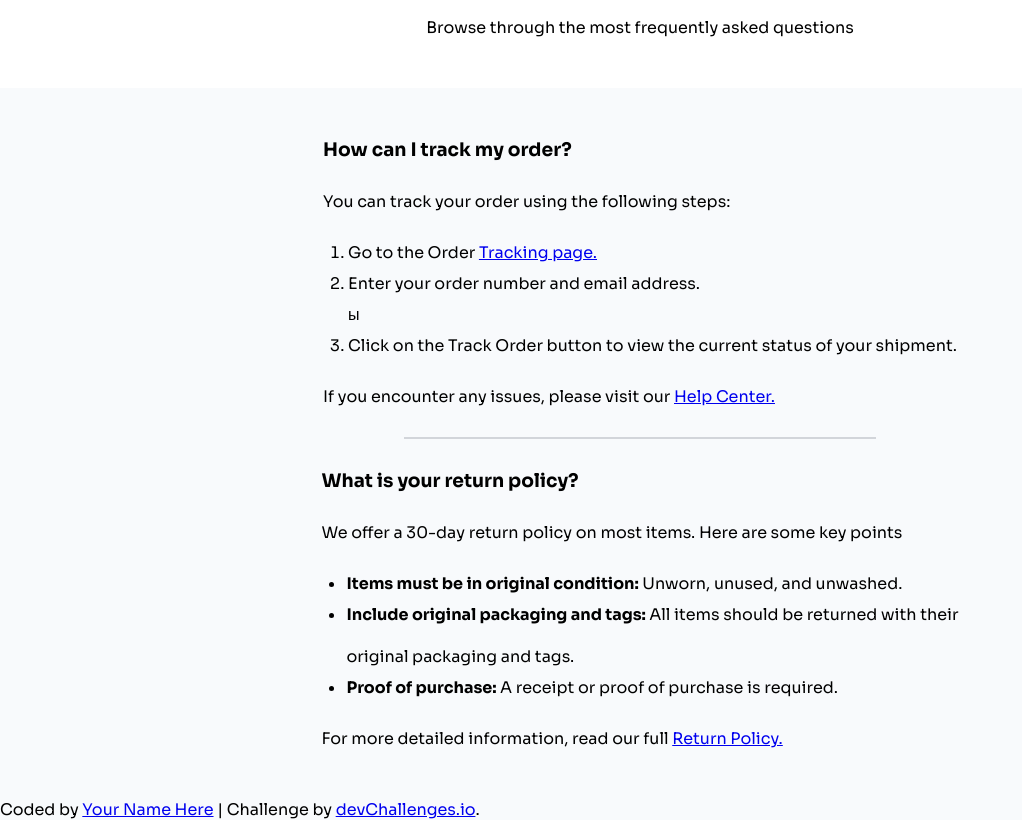
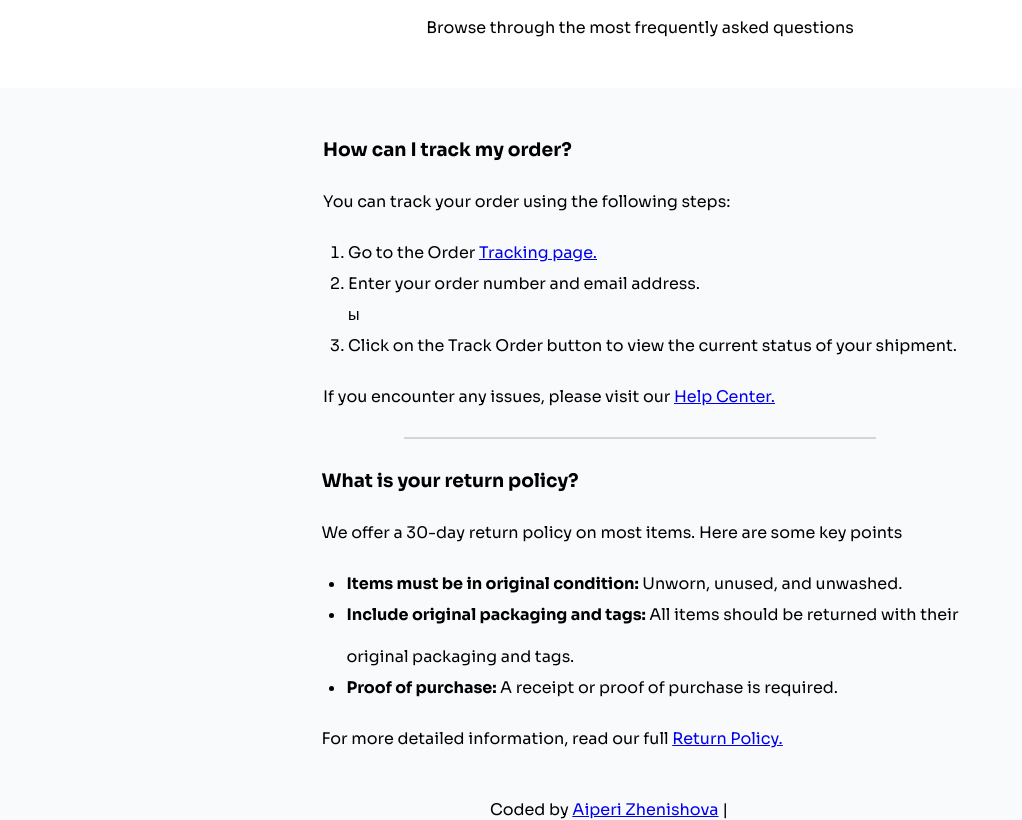
Before and after one commit to aiperizhenishova/simple-faq-page, a plain HTML site: page simple-faq-master/index.html in a window 1280 px wide. Shown: the part 124-944 px from the top of the page, without its empty margins (0-1022 px from the left). After the commit the page ends 923 px from the top, so only its background shows below. Drawn offline with Linux system fonts and the light colour scheme.

Commit message:
Fixing folder structure and re-uploading files

```diff
--- a/simple-faq-master/index.html
+++ b/simple-faq-master/index.html
@@ -19,6 +19,25 @@
 
     <!--You are welcome to delete these styles or modify them in your own stylesheet -->
     <style>
+
+      /* Для мелких экранов до 480px */
+      @media screen and (max-width: 480px) {
+       /* Сюда пишешь стили для телефона, типа шрифты поменьше, блоки в один столбик и т.д. */
+      }
+
+
+      /* Для средних экранов до 768px */
+      @media screen and (max-width: 768px) {
+       /* Сюда стили для планшета. Может, два столбика, какие-то отступы другие. */
+      }
+
+      /* Для больших экранов (от 1025px и выше) */
+      @media screen and (min-width: 1025px) {
+        /* Сюда уже основные, "жирные" стили для больших мониторов. */
+      }
+
+
+
       * {
         margin: 0;
         padding: 0;
@@ -88,6 +107,15 @@
         padding-left: 25px;
       }
 
+      .author-info {
+        position: fixed;
+        width: 300px;
+        left: 0;
+        right: 0;
+        margin: auto;
+        margin-bottom: 50px;
+      }
+
     </style>
   </head>
   <body>
@@ -129,7 +157,7 @@
 
 
     <div class="author-info">
-      Coded by <a href="#">Your Name Here</a> | Challenge by
+      Coded by <a href="#">Aiperi Zhenishova</a> | Challenge by
       <a href="https://www.devchallenges.io?ref=challenge" target="_blank"
         >devChallenges.io</a
       >.
```
Also changed, not shown: simple-faq-master/result.png (added), 1 other file.
